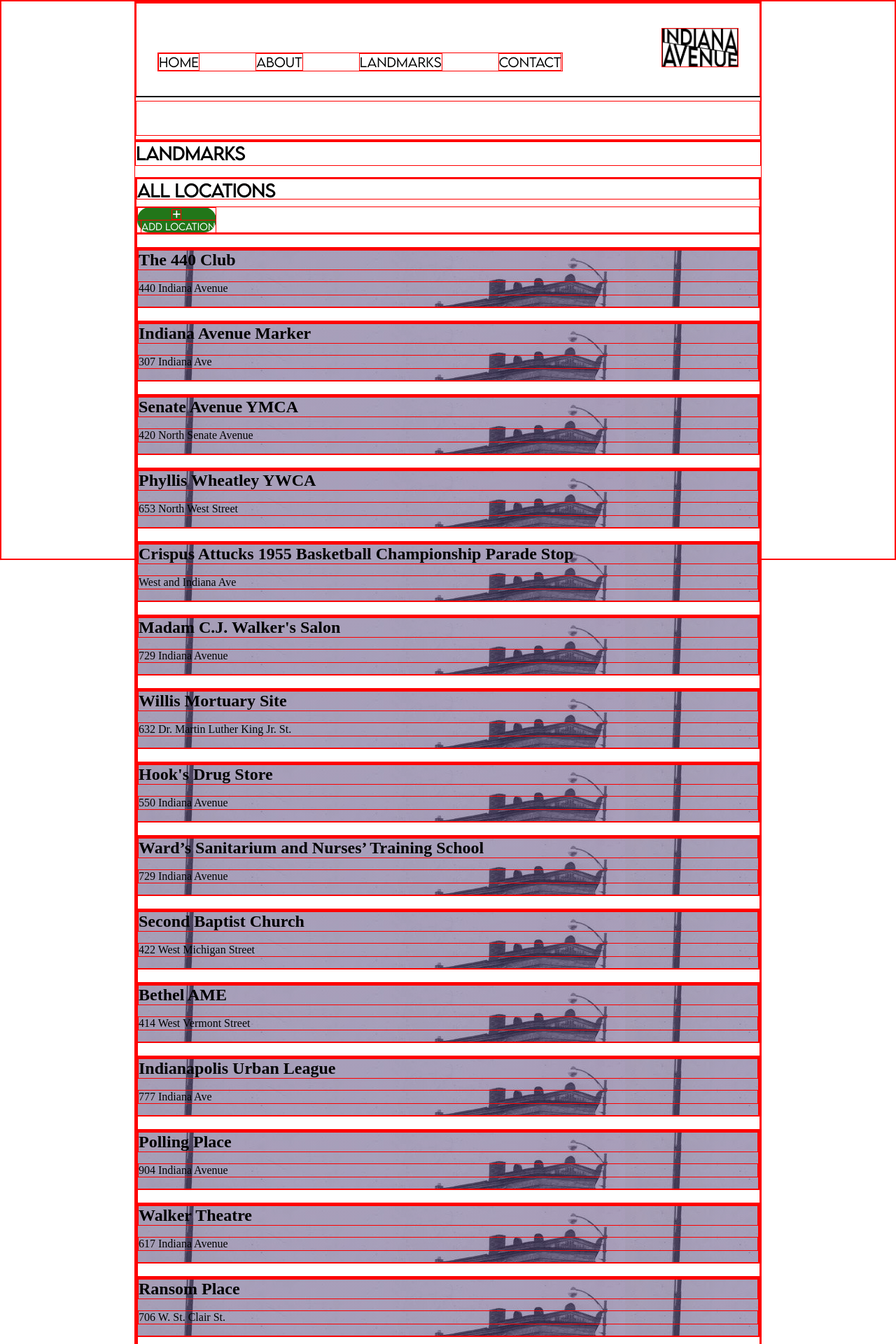
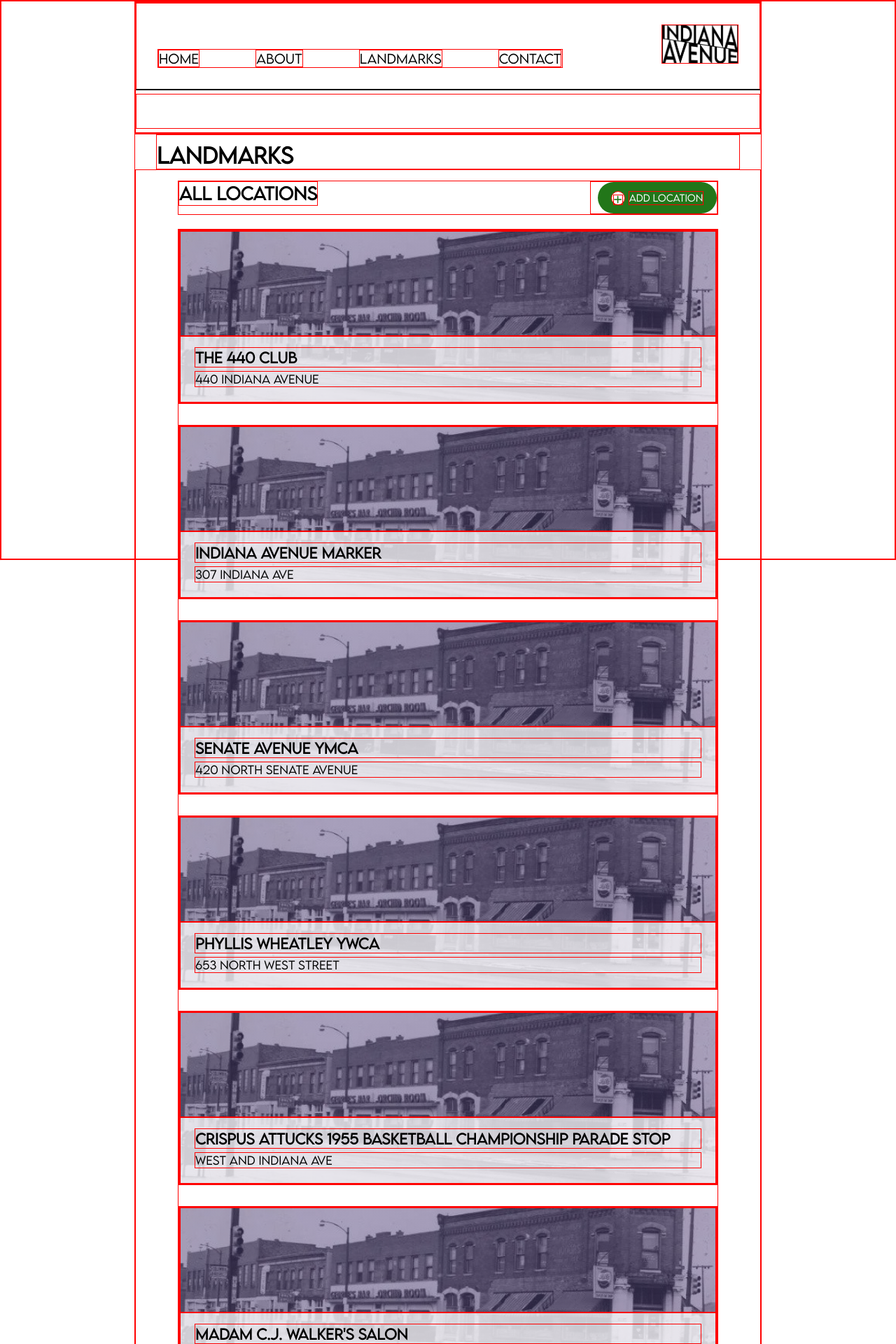
Before and after one commit to jbldwn/indiana_ave, a PHP site: page /landmarks.php in a window 1280 px wide. Shown: the top 1920 px of the page at 70% size. Run offline with PHP 8.4, Linux system fonts and the light colour scheme; data comes from the database, SQL or seed files in the repository; some libraries are stand-ins or nearby versions.

Commit message:
Refining landmarks page

```diff
--- a/www/css/styles.css
+++ b/www/css/styles.css
@@ -27,8 +27,12 @@
 
 .ctrls {
   display: flex;
+  justify-content: center;
   align-items: center; }
   .ctrls button {
+    display: flex;
+    justify-content: center;
+    align-items: center;
     border-radius: 38px;
     border: none;
     color: #FFF;
@@ -52,6 +56,8 @@
     background-color: #5e1608; }
 
 @media (max-width: 850px) {
+  .ctrls {
+    display: none; }
   .container {
     width: 100vw;
     display: flex;
@@ -59,14 +65,12 @@
     justify-content: center; } }
 
 /*pages*/
-.landmarks .lists {
-  width: 100%;
-  display: flex;
-  justify-content: center;
-  align-items: center; }
-
 .landmarks #ld-head {
-  font-family: LM; }
+  font-family: LM;
+  margin: 0 30px;
+  height: 50px;
+  padding: 1% 0;
+  font-size: 30px; }
 
 .landmarks .ld-map {
   height: 600px;
@@ -79,42 +83,79 @@
     width: 100%;
     background-color: aqua; }
 
-.landmarks .ld-body-head {
-  height: 30px;
+.landmarks .all-landmarks {
   width: 100%;
-  margin-bottom: 10px;
-  font-family: LM; }
-
-.landmarks .ld-sites {
-  width: 500px;
+  padding: 0 60px;
   display: flex;
   flex-direction: column;
   justify-content: space-between; }
-  .landmarks .ld-sites #site {
+  .landmarks .all-landmarks .header {
     width: 100%;
-    height: 200px; }
-    .landmarks .ld-sites #site #site-img {
-      height: 150px;
-      background-color: blue; }
-  .landmarks .ld-sites .ld-site-head {
-    height: 15px;
-    font-size: 20px;
-    font-family: LM; }
-  .landmarks .ld-sites .ld-site-add {
-    height: 15px;
-    font-family: LM; }
+    display: flex;
+    justify-content: space-between;
+    align-content: baseline;
+    margin: 15px 0 20px; }
+    .landmarks .all-landmarks .header .ld-body-head {
+      height: fit-content;
+      margin-bottom: 0;
+      font-family: LM;
+      font-size: 24px; }
+    .landmarks .all-landmarks .header .ctrls button {
+      width: 170px;
+      height: 45px;
+      margin-left: 10px; }
+      .landmarks .all-landmarks .header .ctrls button .button-icon {
+        width: 20px;
+        height: 20px;
+        border-radius: 10px;
+        background-color: #fff; }
+        .landmarks .all-landmarks .header .ctrls button .button-icon i {
+          color: #227619;
+          margin: 25% auto; }
+      .landmarks .all-landmarks .header .ctrls button span {
+        height: 20px; }
+  .landmarks .all-landmarks .list {
+    width: 100%;
+    display: flex;
+    flex-direction: column;
+    justify-content: center;
+    align-items: center;
+    margin: 0 0 30px 0; }
+    .landmarks .all-landmarks .list a {
+      width: 100%;
+      margin: 0 0 30px 0; }
+      .landmarks .all-landmarks .list a .location {
+        width: 100%;
+        background-size: cover;
+        background-position: center;
+        background-repeat: no-repeat; }
+        .landmarks .all-landmarks .list a .location .site-img {
+          height: 150px; }
+        .landmarks .all-landmarks .list a .location .site-info {
+          background-color: rgba(255, 255, 255, 0.75);
+          padding: 5px 20px; }
+          .landmarks .all-landmarks .list a .location .site-info .loc_name {
+            margin: 10px 0 5px 0;
+            font-size: 20px;
+            font-family: LM; }
+          .landmarks .all-landmarks .list a .location .site-info .address {
+            font-family: LM; }
+    .landmarks .all-landmarks .list a:hover .location .site-img {
+      background-image: linear-gradient(rgba(73, 63, 102, 0.5), rgba(73, 63, 102, 0.5)); }
+    .landmarks .all-landmarks .list a:hover .location .site-info {
+      background-image: linear-gradient(rgba(73, 63, 102, 0.5), rgba(73, 63, 102, 0.5)); }
 
 @media (max-width: 600px) {
   .containter-landmarks {
     display: flex;
     flex-direction: column; }
+  .all-landmarks {
+    height: 100%;
+    width: 350px; }
   .lists {
     flex-direction: column; }
     .lists .ld-map {
       height: 300px;
-      width: 350px; }
-    .lists .ld-sites {
-      height: 100%;
       width: 350px; } }
 
 .ld-detail {
@@ -514,7 +555,7 @@
       background-repeat: no-repeat;
       background-size: cover; }
   .nav-white .web nav {
-    padding: 35px 0;
+    padding: 30px 0;
     border-bottom: solid 2px #FFF;
     display: flex;
     justify-content: space-between;
@@ -586,7 +627,7 @@
     background-size: cover; }
 
 .nav-black .web nav {
-  padding: 35px 0;
+  padding: 30px 0;
   border-bottom: solid 2px #000;
   display: flex;
   justify-content: space-between;
--- a/www/scss/_structure.scss
+++ b/www/scss/_structure.scss
@@ -2,7 +2,7 @@
   margin:0;
   padding:0;
   box-sizing: border-box;
-  //border: red solid 1px;
+  border: red solid 1px;
 }
 html,body {
  height: 100%;
@@ -32,8 +32,15 @@
 
 .ctrls{
   display: flex;
+  justify-content: center;
   align-items: center;
+
   button{
+
+    display: flex;
+    justify-content: center;
+    align-items: center;
+
     border-radius: 38px;
     border: none;
     color: $siteWhite;
@@ -69,6 +76,9 @@
 
 
 @media (max-width: $mobileWidth){
+  .ctrls{
+    display: none;
+  }
   .container{
     width: 100vw;
     display: flex;
--- a/www/scss/_variables.scss
+++ b/www/scss/_variables.scss
@@ -2,6 +2,7 @@
 $drkBlu: rgb(11, 3, 45);
 $drkBluA: rgba(11, 3, 45, .5);
 $ltdrkBlu: rgb(73, 63, 102);
+$ltdrkBluA: rgba(73, 63, 102, .5);
 $ltBlu: rgb(83, 73, 129);
 $ltltBlu: rgb(160, 149, 194);
 $ltBluA: rgba(83, 73, 129, .5);
@@ -25,6 +26,7 @@
 $greigeA: rgba(204, 142, 62, .95);
 
 $siteWhite: #FFF;
+$siteWhiteA: rgba(255,255,255, .75);
 $siteBlack: #000;
 
 // ctrl button colors
--- a/www/scss/landmarks.scss
+++ b/www/scss/landmarks.scss
@@ -1,19 +1,15 @@
+
+.landmarks{
+
+    #ld-head{
+        font-family: LM;
+        margin: 0 30px;
+        height: 50px;
+        padding: 1% 0;
+        font-size: 30px;
+    }
 
 
-.ld{
-    width: 100%;
-    display: flex;
-    justify-content: center;
-    align-items: center;
-    margin-top: 100px;
-
-}
-#ld-head{
-        position: absolute;
-        top: 200px;
-        left: 100px;
-        font-family: LM;
-    }
     .ld-map{
         height: 600px;
         width: 500px;
@@ -28,43 +24,114 @@
             background-color: aqua;
         }
     }
-.ld-body-head{
-        height: 30px;
+
+    .all-landmarks{
         width: 100%;
-        margin-bottom: 10px;
-        font-family: LM;
-    }
-.ld-sites{
-
-    width: 500px;
+        padding: 0 60px;
         display: flex;
         flex-direction: column;
         justify-content: space-between;
 
-    #site{
+        .header{
+            //height: 50px;
             width: 100%;
-        height: 200px;
+            display: flex;
+            justify-content: space-between;
+            align-content: baseline;
+            margin: 15px 0 20px;
 
-        #site-img{
-            height: 150px;
-            background-color: blue;
+            .ld-body-head{
+                //height: 30px;
+                height: fit-content;
+                //align-self: baseline;
+                //width: 100%;
+                margin-bottom: 0;
+                font-family: LM;
+                font-size: 24px;
             }
 
+            .ctrls button{
+                    width: 170px;
+                    height: 45px;
+                    margin-left: 10px;
+
+                    .button-icon{
+                        width: 20px;
+                        height: 20px;
+                        border-radius: 10px;
+                        background-color: #fff;
+
+                        i{
+                            color: $saveColor;
+                            margin: 25% auto;
+                        }
 
                     }
-.ld-site-head{
-          height: 15px;
+                    span{
+                        //height: 75%;
+                        //padding-top: 50%;
+                        height: 20px;
+                        //margin-top: 5%;
+
+                    }
+                }
+
+        }
+
+        .list{
+            width: 100%;
+            display: flex;
+            flex-direction: column;
+            justify-content: center;
+            align-items: center;
+            margin: 0 0 30px 0;
+
+            a{
+                width: 100%;
+                margin: 0 0 30px 0;
+
+                .location{
+                    width: 100%;
+
+                    //for the image added with php
+                    background-size: cover;
+                    background-position: center;
+                    background-repeat: no-repeat;
+
+                    .site-img{
+                        height: 150px;
+                    }
+                    .site-info{
+                        background-color: $siteWhiteA;
+                        padding: 5px 20px;
+
+                        .loc_name{
+                            margin: 10px 0 5px 0;
                             font-size: 20px;
                             font-family: LM;
                         }
-.ld-site-add{
-    height: 15px;
+                        .address{
                             font-family: LM;
+                        }
+                    }
+                }
+            }
+            a:hover{
+                .location{
+                    .site-img{
+                        background-image: linear-gradient($ltdrkBluA,$ltdrkBluA);
+                    }
+                    .site-info{
+                        background-image: linear-gradient($ltdrkBluA,$ltdrkBluA);
+                        //color: $ltBlu;
+                    }
 
                 }
+            }
+        }
+    }
+}
 
-
-}
 
 @media (max-width: 600px){
 
@@ -74,10 +141,15 @@
     }
 
     #ld-head{
-        top: 100px;
+        //top: 100px;
+    }
+    .all-landmarks{
+        height: 100%;
+        width: 350px;
     }
 
-    .ld{
+
+    .lists{
         flex-direction: column;
 
         .ld-map{
@@ -85,9 +157,5 @@
             width: 350px;
         }
 
-        .ld-sites{
-            height: 100%;
-            width: 350px;
     }
 }
-}
```
Lines whose indentation alone changed are shown as unchanged.
